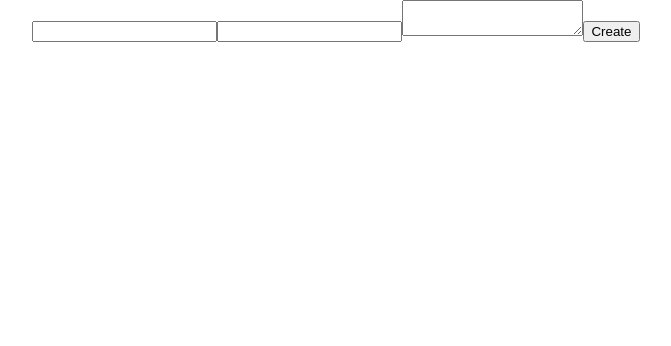
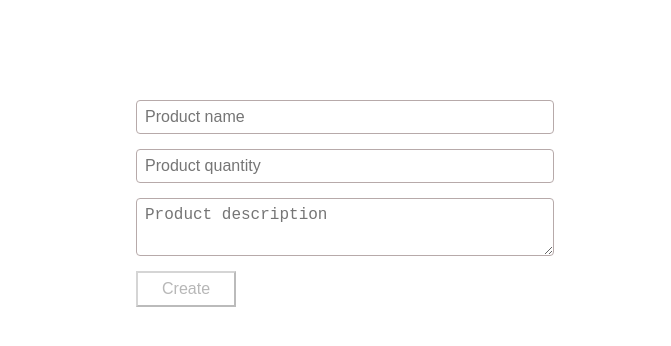
Before and after one commit to Raduuu/shop_app_frontend, a React (Create React App) app: page /products in a window 1280 px wide. Shown: the top 346 px of the page, without its empty margins (304-975 px from the left). Built offline with nearby package versions, Linux system fonts and the light colour scheme; no server answers.

Commit message:
added products + some users components

```diff
--- a/src/components/MainView/MainView.js
+++ b/src/components/MainView/MainView.js
@@ -2,9 +2,6 @@ import React from 'react'
 import { Link, withRouter } from 'react-router-dom'
 
 class MainView extends React.Component {
-    constructor(props) {
-        super(props)
-    }
     handleLogout = () => {
         this.props.setIsLoggedIn(undefined)
         this.props.history.push('/login')
--- a/src/components/Products/CreateProduct.js
+++ b/src/components/Products/CreateProduct.js
@@ -1,16 +1,54 @@
 import React, { useState } from 'react'
 import Cookie from 'js-cookie'
 import axios from 'axios'
+import styled from 'styled-components'
 
-const handleSubmit = (ev, name, quantity, description) => {
+const StyledForm = styled.form`
+    display: block;
+    width: 400px;
+    margin-top: 100px;
+    margin-left: 50%;
+    transform: translateX(-50%);
+    * {
+        display: block;
+        width: 100%;
+        margin-bottom: 15px;
+    }
+    input,
+    textarea {
+        font-size: 16px;
+        line-height: 24px;
+        padding: 4px 8px;
+        border-radius: 4px;
+        border: 1px solid #b7aaaa;
+    }
+    button[type='submit'] {
+        width: auto;
+        padding: 4px 24px;
+        font-size: 16px;
+        line-height: 24px;
+        background-color: white;
+        -webkit-appearance: none;
+    }
+`
+
+class CreateProduct extends React.Component {
+    constructor(props) {
+        super(props)
+        this.state = {
+            name: '',
+            quantity: '',
+            description: '',
+        }
+    }
+
+    handleSubmit = ev => {
+        const { updateProducts } = this.props
         ev.preventDefault()
         const token = Cookie.get('token') ? Cookie.get('token') : null
         const BearerToken = `Bearer ${token}`
-    console.log('BearerToken', BearerToken)
         const body = {
-        name,
-        quantity,
-        description,
+            ...this.state,
             BearerToken,
         }
         const headers = {
@@ -22,39 +60,51 @@ const handleSubmit = (ev, name, quantity, description) => {
             method: 'POST',
             headers: headers,
             data: JSON.stringify(body),
+        }).then(res => {
+            updateProducts(res.data)
+            this.setState({
+                name: '',
+                quantity: '',
+                description: '',
             })
-        // .then(res => res.text())
-        .then(res => {
-            console.log('res', res)
-            // this.setState({ apiResponse: res })
-            // if (JSON.parse(this.state.apiResponse).token && this.props.type === 'login') {
-            //     this.props.setIsLoggedIn(JSON.parse(this.state.apiResponse).token)
-            //     this.props.setIsAdmin(JSON.parse(this.state.apiResponse).admin)
-            //     this.props.history.push('/')
-            // }
         })
     }
 
-const CreateItem = () => {
-    const [name, setName] = useState('')
-    const [quantity, setQuantity] = useState('')
-    const [description, setDescription] = useState('')
-
+    render() {
         return (
-        <form noValidate>
-            <input type="text" name="name" onChange={ev => setName(ev.target.value)} />
-            <input type="text" name="quantity" onChange={ev => setQuantity(ev.target.value)} />
+            <StyledForm noValidate>
+                <input
+                    type="text"
+                    name="name"
+                    placeholder="Product name"
+                    onChange={ev => this.setState({ name: ev.target.value })}
+                    value={this.state.name}
+                />
+                <input
+                    type="text"
+                    name="quantity"
+                    placeholder="Product quantity"
+                    onChange={ev => this.setState({ quantity: ev.target.value })}
+                    value={this.state.quantity}
+                />
                 <textarea
                     name="description"
                     width="300"
                     height="100"
-                onChange={ev => setDescription(ev.target.value)}
+                    onChange={ev => this.setState({ description: ev.target.value })}
+                    placeholder="Product description"
+                    value={this.state.description}
                 ></textarea>
-            <button type="submit" onClick={ev => handleSubmit(ev, name, quantity, description)}>
+                <button
+                    type="submit"
+                    disabled={this.state.name === '' || this.state.quantity === '' || this.state.description === ''}
+                    onClick={ev => this.handleSubmit(ev)}
+                >
                     Create
                 </button>
-        </form>
+            </StyledForm>
         )
     }
+}
 
-export default CreateItem
+export default CreateProduct
--- a/src/components/Products/Product.js
+++ b/src/components/Products/Product.js
@@ -1,11 +1,58 @@
 import React from 'react'
+import { FontAwesomeIcon } from '@fortawesome/react-fontawesome'
+import { faEdit, faTrash } from '@fortawesome/free-solid-svg-icons'
+import styled from 'styled-components'
+import axios from 'axios'
+import Cookie from 'js-cookie'
 
-const Product = ({ name, description, quantity }) => {
+const IconsWrapper = styled.div`
+    display: block;
+    div {
+        display: inline-block;
+        margin-right: 10px;
+    }
+`
+
+const StyledIcon = styled.div`
+    cursor: pointer;
+`
+
+const onEdit = () => {}
+
+const onDelete = (product, updateProducts) => {
+    const token = Cookie.get('token') ? Cookie.get('token') : null
+    const BearerToken = `Bearer ${token}`
+    const headers = {
+        'Content-Type': 'application/json',
+        Authorization: BearerToken,
+    }
+
+    axios({
+        url: `http://localhost:9000/api/item/${product._id}`,
+        method: 'DELETE',
+        headers: headers,
+        body: {
+            _id: product._id,
+        },
+    }).then(res => {
+        updateProducts(res.data, 'delete')
+    })
+}
+
+const Product = ({ product, updateProducts }) => {
     return (
         <div>
-            <h2>{name}</h2>
-            <p>{description}</p>
-            <p>{quantity} in stock</p>
+            <h2>{product.name}</h2>
+            <p>{product.description}</p>
+            <p>{product.quantity} in stock</p>
+            <IconsWrapper>
+                <StyledIcon onClick={() => {}}>
+                    <FontAwesomeIcon icon={faEdit} color="#4c6ef5" />
+                </StyledIcon>
+                <StyledIcon onClick={() => onDelete(product, updateProducts)}>
+                    <FontAwesomeIcon icon={faTrash} color="#4c6ef5" />
+                </StyledIcon>
+            </IconsWrapper>
         </div>
     )
 }
--- a/src/components/Products/Products.js
+++ b/src/components/Products/Products.js
@@ -1,10 +1,18 @@
-import React, { useEffect, useState } from 'react'
+import React from 'react'
 import CreateProduct from './CreateProduct'
 import ProductsList from './ProductsList'
 import Cookie from 'js-cookie'
 import axios from 'axios'
 
-const Products = () => {
+class Products extends React.Component {
+    constructor(props) {
+        super(props)
+        this.state = {
+            products: [],
+        }
+    }
+
+    componentDidMount() {
         const token = Cookie.get('token') ? Cookie.get('token') : null
         const BearerToken = `Bearer ${token}`
         const headers = {
@@ -12,24 +20,31 @@ const Products = () => {
             Authorization: BearerToken,
         }
 
-    const [products, setProducts] = useState([])
-
-    useEffect(() => {
         axios({
-            url: 'http://localhost:9000/api/item/all',
+            url: 'http://localhost:9000/api/item/',
             method: 'GET',
             headers: headers,
         }).then(res => {
-            console.log('res', res)
-            setProducts(res)
+            this.setState({ products: res.data.data })
         })
-    })
+    }
+
+    updateProducts = (product, type = 'update') => {
+        if (type === 'update') {
+            this.setState({ products: [...this.state.products, product.data] })
+        } else if (type === 'delete') {
+            this.setState({ products: this.state.products.filter(item => item._id !== product.data._id) })
+        }
+    }
+
+    render() {
         return (
             <>
-            <CreateProduct />
-            <ProductsList products={products} />
+                <CreateProduct updateProducts={this.updateProducts} />
+                <ProductsList products={this.state.products} updateProducts={this.updateProducts} />
             </>
         )
     }
+}
 
 export default Products
--- a/src/components/Products/ProductsList.js
+++ b/src/components/Products/ProductsList.js
@@ -1,8 +1,8 @@
 import React from 'react'
 import Product from './Product'
 
-const ProductsList = ({ products }) => {
-    return products.map(product => <Product {...product} />)
+const ProductsList = ({ products, updateProducts }) => {
+    return products.map(product => <Product updateProducts={updateProducts} key={product._id} product={product} />)
 }
 
 export default ProductsList
--- a/src/components/Users.js
+++ /dev/null
@@ -1,5 +0,0 @@
-import React from 'react'
-
-const Users = () => {}
-
-export default Users
```
Also changed, not shown: package.json (+7 -0 lines), src/components/EditForm/NewForm.js (added, +13 -0 lines), src/components/Users/Users.js (added, +16 -0 lines), src/components/Users/UsersList.js (added, +13 -0 lines), 2 other files (tests, documents, lock files or other folders). Lines whose indentation alone changed are shown as unchanged.
